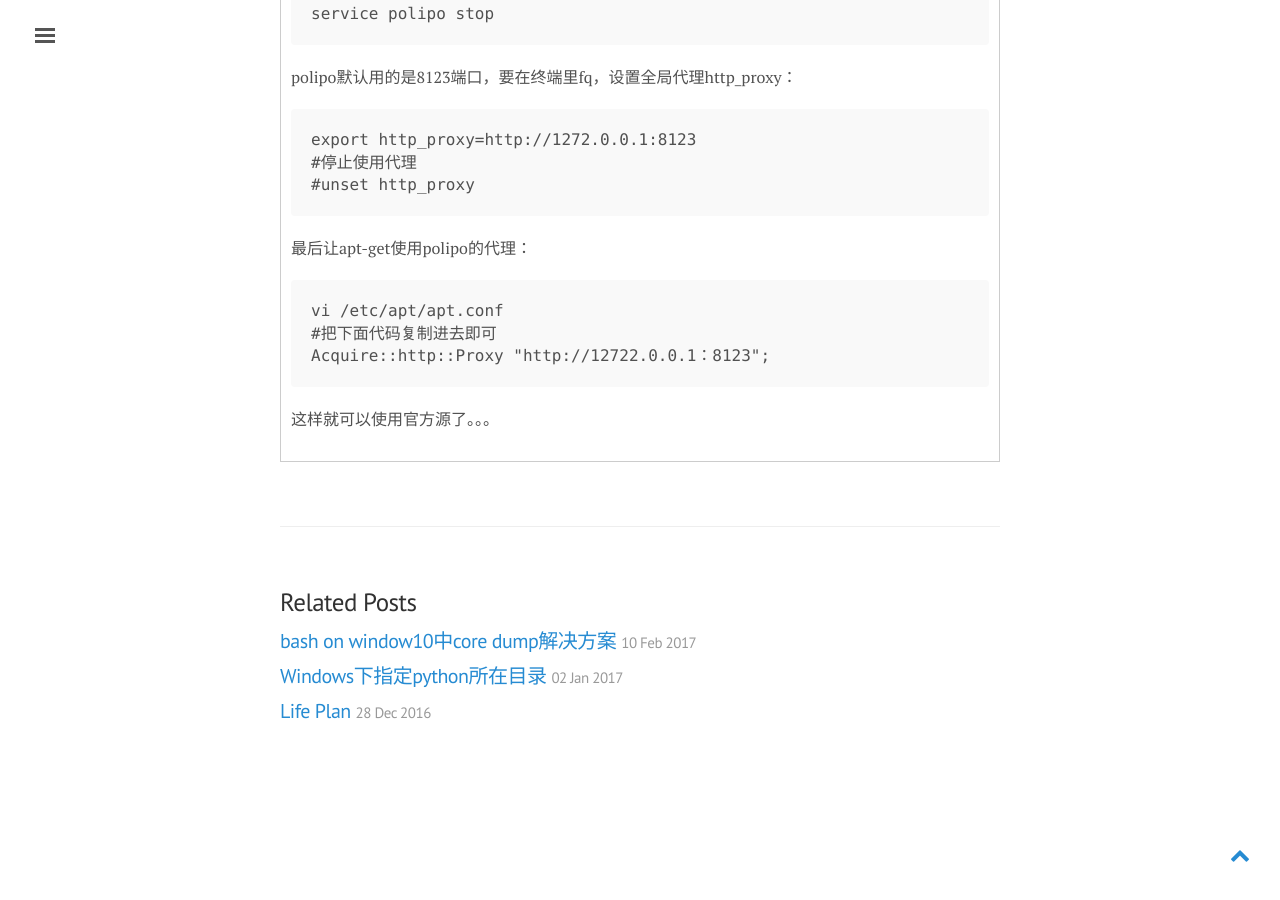
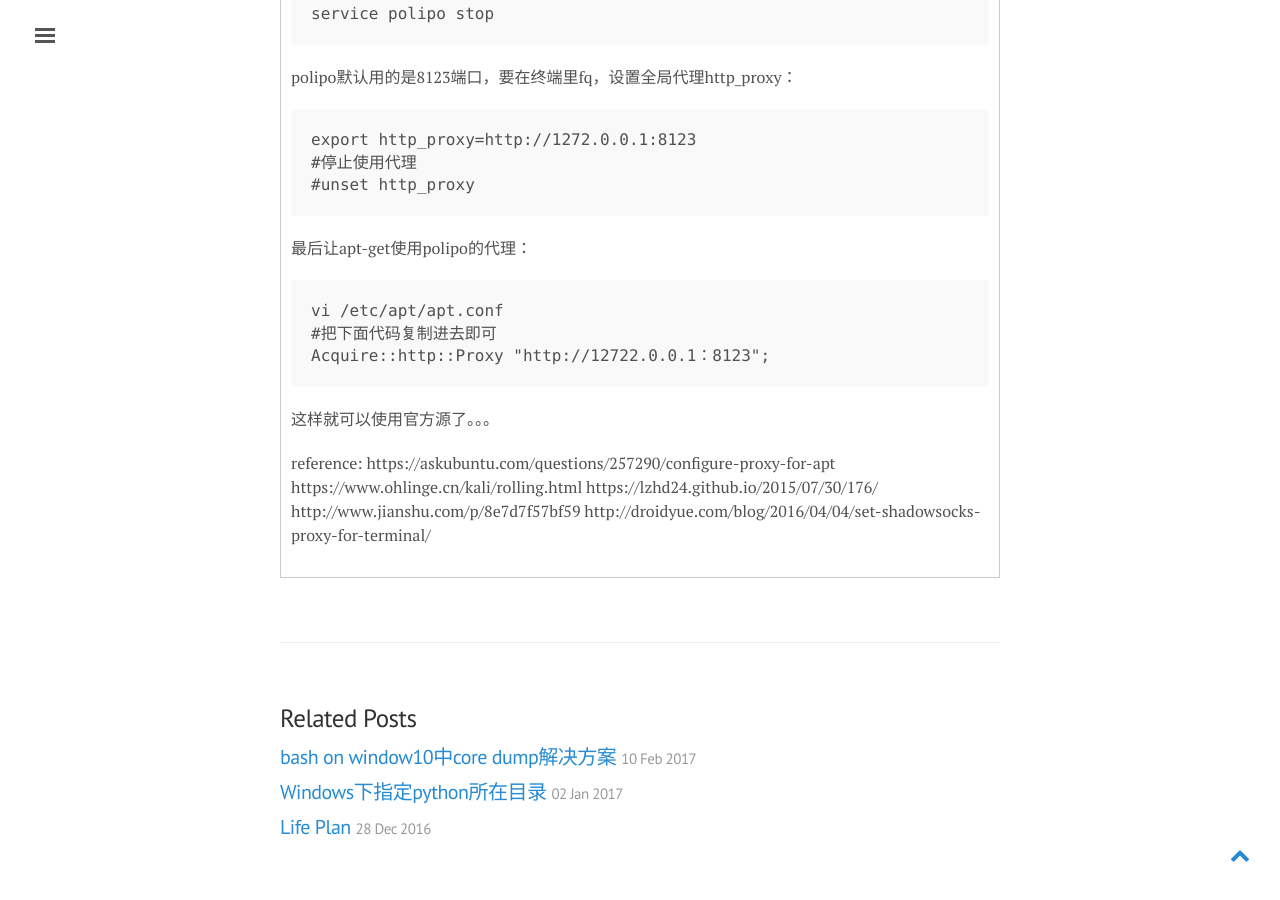
Before and after one commit to gyk6985432/myBlog, a Jekyll site: the page built from _posts/2017-4-20-kali-apt-shadow-polipo.md, in a window 1280 px wide and 900 px high, scrolled down 1835 px. Built offline with Jekyll 4.4.1, drawn with Linux system fonts in a browser that asks for light colours; nearby versions of some CDN libraries; comment, search, counter and statistics services are not loaded; before the commit the page ends 2619 px from its top, so only the background shows below that; some of the changed lines change nothing that is shown.

Commit message:
kali polipo shadowsocks apt-get

````diff
--- a/_posts/2017-4-20-kali-apt-shadow-polipo.md
+++ b/_posts/2017-4-20-kali-apt-shadow-polipo.md
@@ -8,6 +8,8 @@ title: Kali linux上为apt-get设置shadowsocks
 由于阿里源出现了问题，在未fq的情况下用不了官方源，配置不当的话中科大的源也用不了。
 
 阿里源有时候就不好用了，sana和rolling都不行：
+
+<!--more-->
 ```
 deb http://mirrors.aliyun.com/kali kali-rolling main non-free contrib
 deb-src http://mirrors.aliyun.com/kali kali-rolling main non-free contrib
@@ -78,3 +80,11 @@ Acquire::http::Proxy "http://12722.0.0.1：8123";
 ```
 
 这样就可以使用官方源了。。。
+
+
+reference:
+https://askubuntu.com/questions/257290/configure-proxy-for-apt
+https://www.ohlinge.cn/kali/rolling.html
+https://lzhd24.github.io/2015/07/30/176/
+http://www.jianshu.com/p/8e7d7f57bf59
+http://droidyue.com/blog/2016/04/04/set-shadowsocks-proxy-for-terminal/
````
